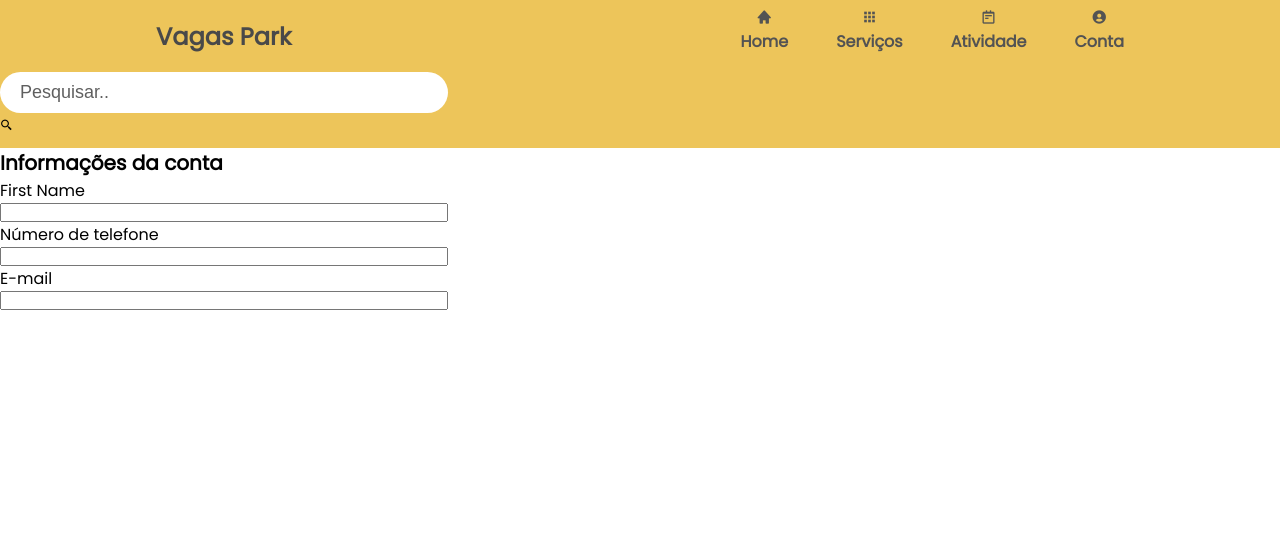
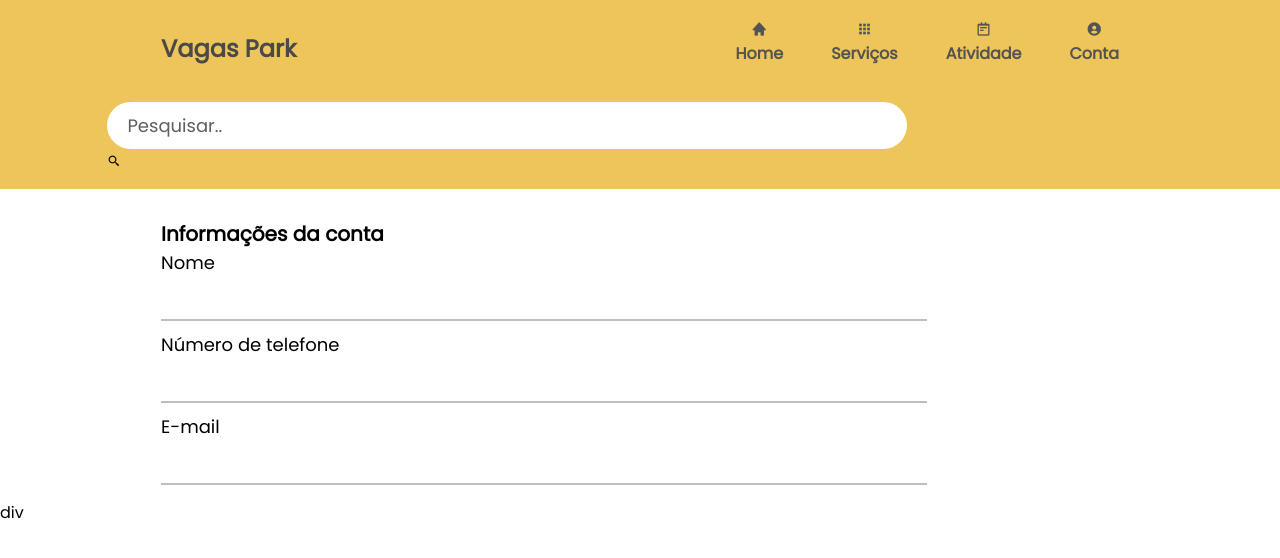
Before and after one commit to raciriaco/Home-proposta-01, a PHP site: page /infoconta.html in a window 1280 px wide. Shown: the top 558 px of the page. Run offline with PHP 8.4, Linux system fonts and the light colour scheme.

Commit message:
atualização do form

```diff
--- a/css/style-usuario.css
+++ b/css/style-usuario.css
@@ -1,3 +1,7 @@
+*{
+    font-family: "Poppins"
+}
+
 body{
     margin: 0;
     font-family: "Poppins";
@@ -236,14 +240,33 @@ i.nav__icon{
 /*fim nav */
 
 /* INFO PERFIL */
-.form{
-    align-items:center;
-    display
 
-}
  .wrapper{
     display: grid;
     grid-column: 1;
-    width: 35%;
+    width: 80%;
     align-items:center;
  }
+
+ .container{
+    padding: 30px 5px 5px 5px;
+    width: 80%;
+ }
+
+
+ .label-info{
+    font-size: 18px;
+ }
+
+ .info-conta{
+    border: none;
+    border-bottom: 2px solid #bebebe;
+    padding-bottom: 5px;
+    margin-top: 15px;
+    margin-bottom: 10px;
+    outline: none;
+    align-items: end;
+    display: block;
+    font-size: 15px;
+    color: #353535;
+ }
--- a/infoconta.html
+++ b/infoconta.html
@@ -55,7 +55,7 @@
             <nav>
                 <ul>
                 <div class="container">
-                    <form action="">
+                    <form>
                       <input type="search" class="search-bar" placeholder="Pesquisar.." name="q">
                       <button class="search-bar-button" type="submit">
                         <i class='bx bx-search-alt-2'></i>
@@ -70,21 +70,24 @@
 
        <div class="foto-conta">
 
-            <form class="form-info">
+        <div class="container">
+            <form>
                 <h2>Informações da conta</h2>
                 <div class="wrapper">
-                    <label for="first_name">First Name</label>
-                    <input type="text" id="first_name" name="first_name">
+                    <label class="label-info" for="first_name">Nome</label>
+                    <input type="text" class="info-conta" id="first_name" name="first_name">
 
-                    <label for="first_name">Número de telefone</label>
-                    <input type="text" id="first_name" name="first_name">
+                    <label class="label-info" for="first_name">Número de telefone</label>
+                    <input type="text" class="info-conta" id="first_name" name="first_name">
 
-                    <label for="first_name">E-mail</label>
-                    <input type="text" id="first_name" name="first_name">
+                    <label class="label-info" for="first_name">E-mail</label>
+                    <input type="text"  class="info-conta" id="first_name" name="first_name">
                  </div>
              </form>
          </div>
+         </div>
 
+        div
 
 
 
```
